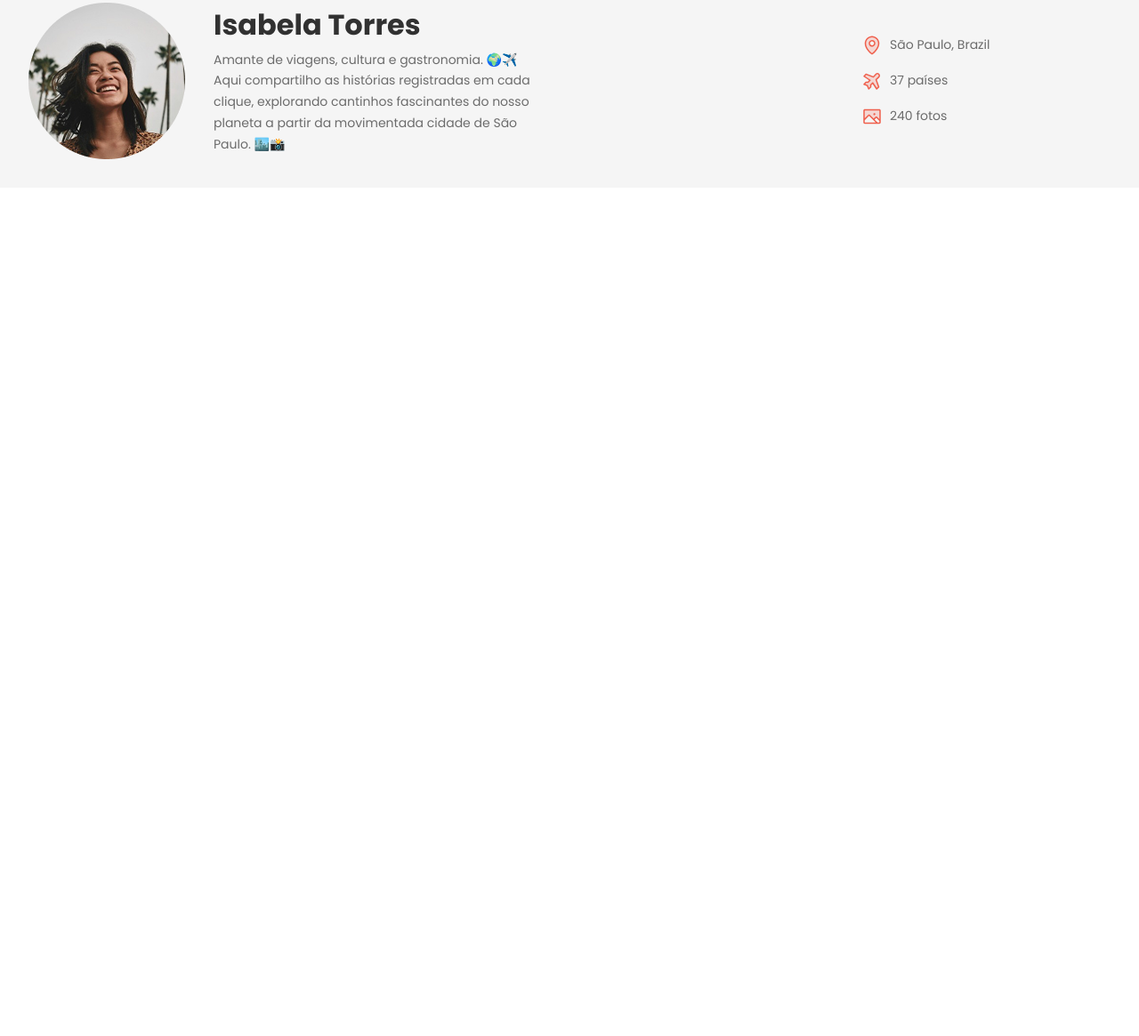
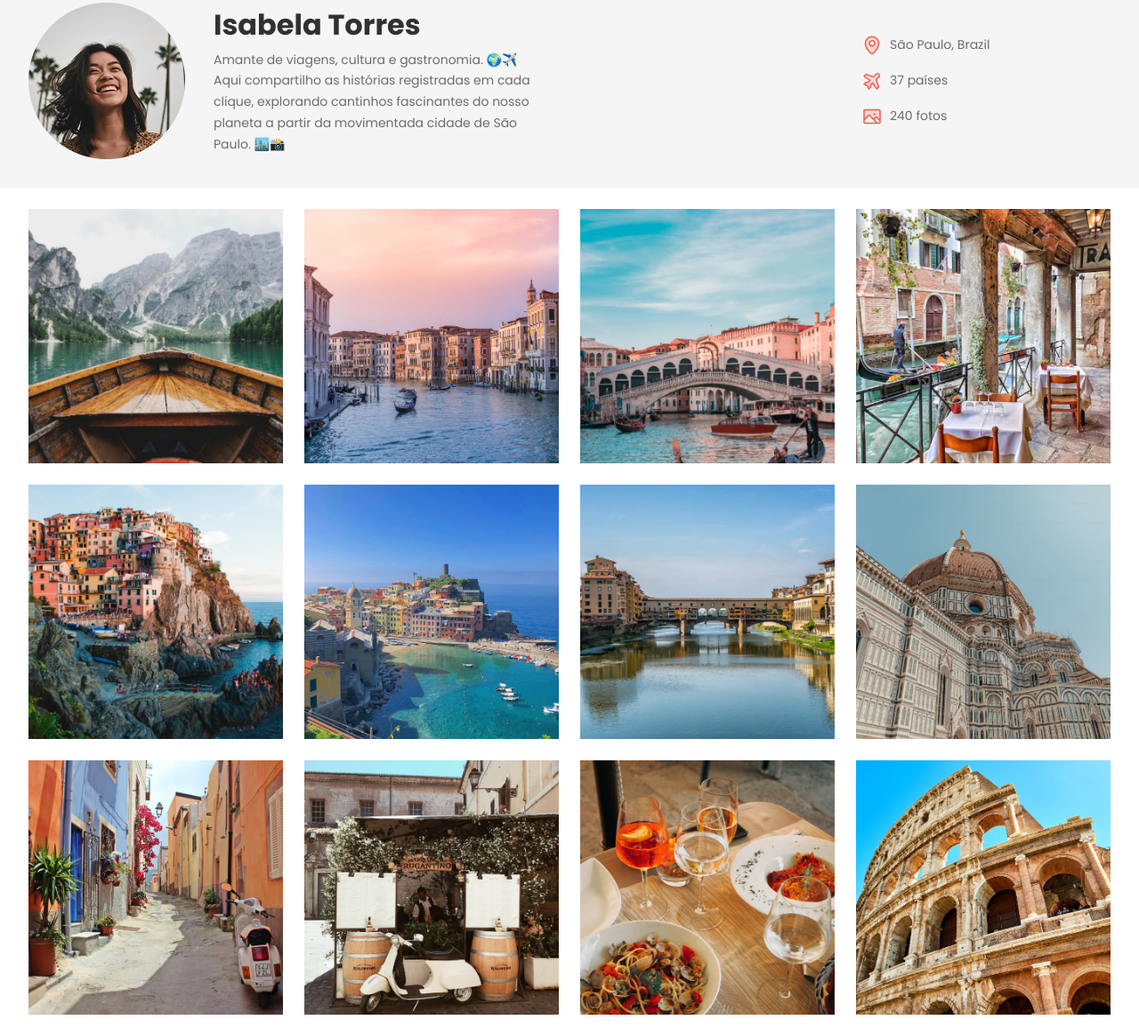
Before and after one commit to BRyuTakahashi/perfil_viagem, a plain HTML site: page index.html in a window 1280 px wide. Shown: the part 125-1290 px from the top of the page at 89% size. Before the commit the page ends 800 px from the top, so only its background shows below. Drawn offline with Linux system fonts and the light colour scheme.

Commit message:
main done

```diff
--- a/index.html
+++ b/index.html
@@ -60,6 +60,20 @@
       </div>
     </section>
   </header>
+  <main class="container">
+    <img src="./assets/images/Image 01.png" alt="">
+    <img src="./assets/images/Image 02.png" alt="">
+    <img src="./assets/images/Image 03.png" alt="">
+    <img src="./assets/images/Image 04.png" alt="">
+    <img src="./assets/images/Image 05.png" alt="">
+    <img src="./assets/images/Image 06.png" alt="">
+    <img src="./assets/images/Image 07.png" alt="">
+    <img src="./assets/images/Image 08.png" alt="">
+    <img src="./assets/images/Image 09.png" alt="">
+    <img src="./assets/images/Image 10.png" alt="">
+    <img src="./assets/images/Image 11.png" alt="">
+    <img src="./assets/images/Image 12.png" alt="">
+  </main>
 </body>
 
 </html>
--- a/styles/index.css
+++ b/styles/index.css
@@ -1,3 +1,4 @@
 @import url("./global.css");
 @import url("./nav.css");
 @import url("./header.css");
+@import url("./main.css");
--- /dev/null
+++ b/styles/main.css
@@ -0,0 +1,12 @@
+main {
+  display: flex;
+  flex-wrap: wrap;
+  gap: 24px;
+  padding-block: 24px;
+}
+
+main img {
+  width: 286px;
+  height: auto;
+  object-fit: cover;
+}
```
